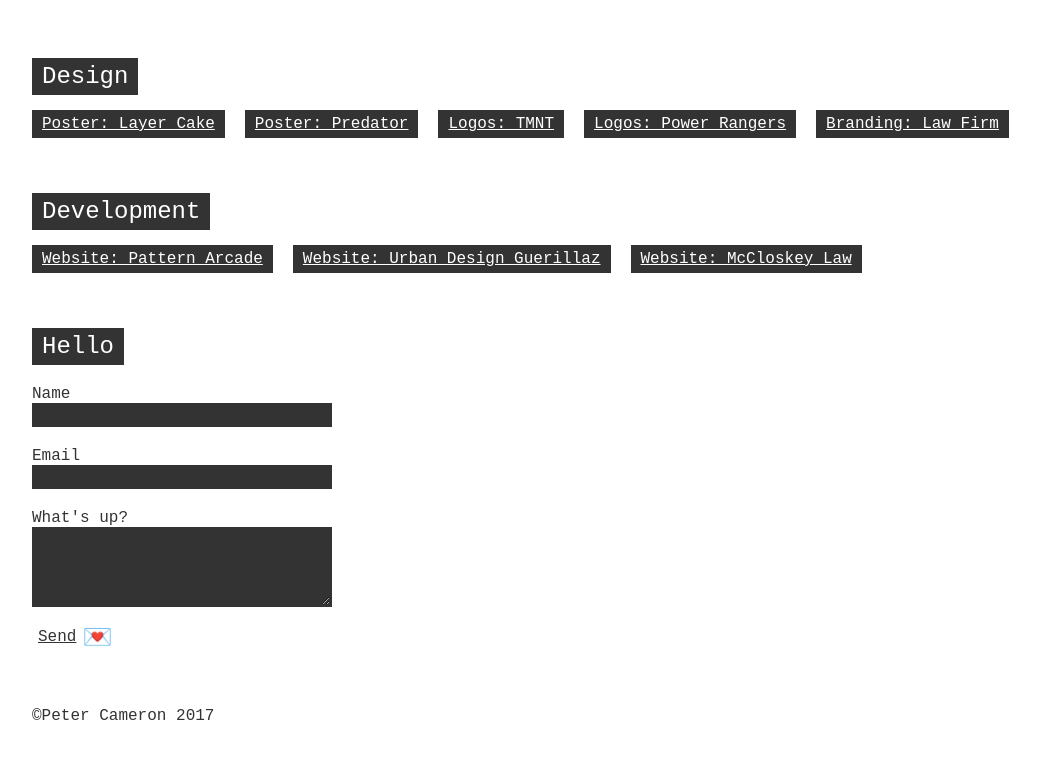
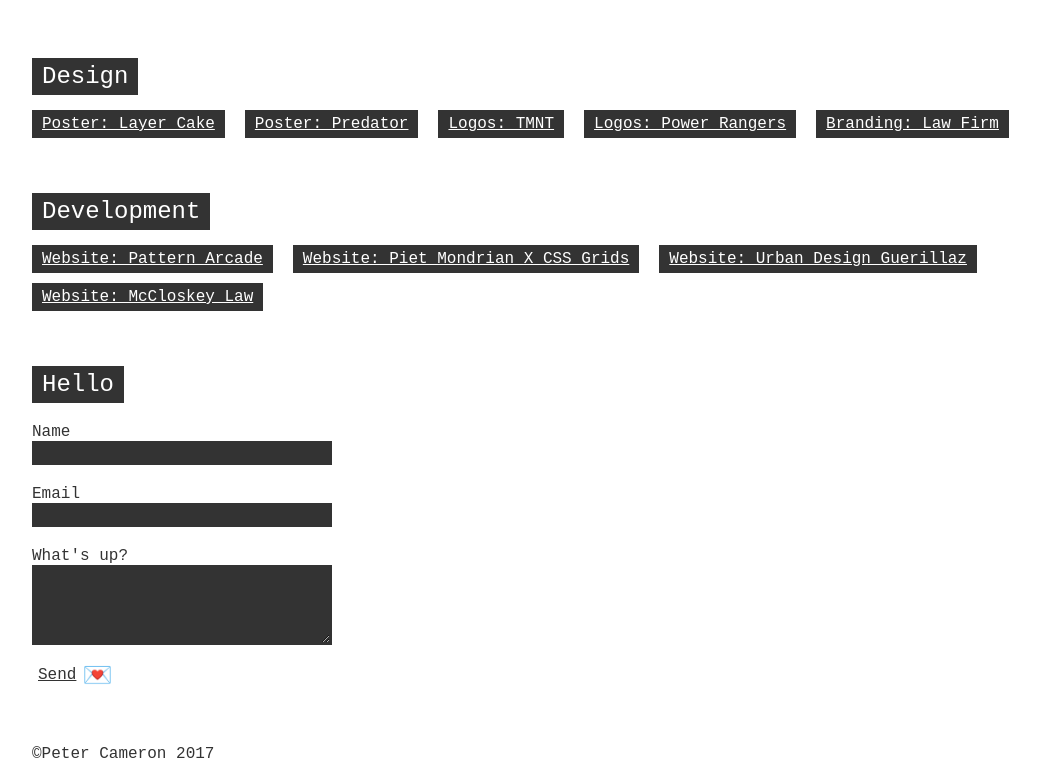
Before and after one commit to pcsandford/alf-pogs, a website: page index.html in a window 1280 px wide. Shown: the part 802-1585 px from the top of the page, without its empty margins (68-1108 px from the left). Before the commit the page ends 1547 px from the top, so only its background shows below. Drawn offline with Linux system fonts and the light colour scheme; a web font is replaced by a local one.

Commit message:
adding mondrian link

```diff
--- a/index.html
+++ b/index.html
@@ -46,6 +46,7 @@
         <h2>Development</h2>
         <ul class="list--development">
           <li><a href="http://www.patternarcade.com" target="_blank">Website: Pattern Arcade</a></li>
+          <li><a href="http://www.cameroncodes.com/mondrian" target="_blank">Website: Piet Mondrian X CSS Grids</a></li>
           <li><a href="http://www.urbandesignguerillaz.com" target="_blank">Website: Urban Design Guerillaz</a></li>
           <li><a href="http://www.mccloskeylaw.ca" target="_blank">Website: McCloskey Law</a></li>
         </ul>
```
